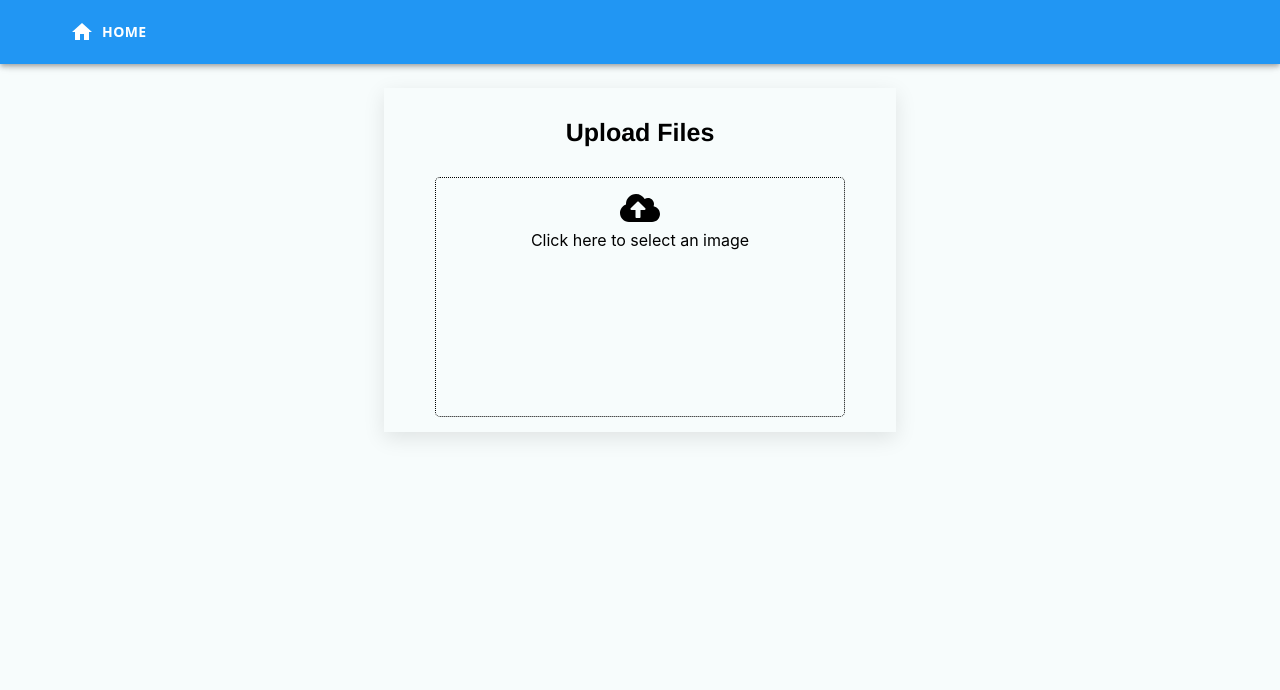
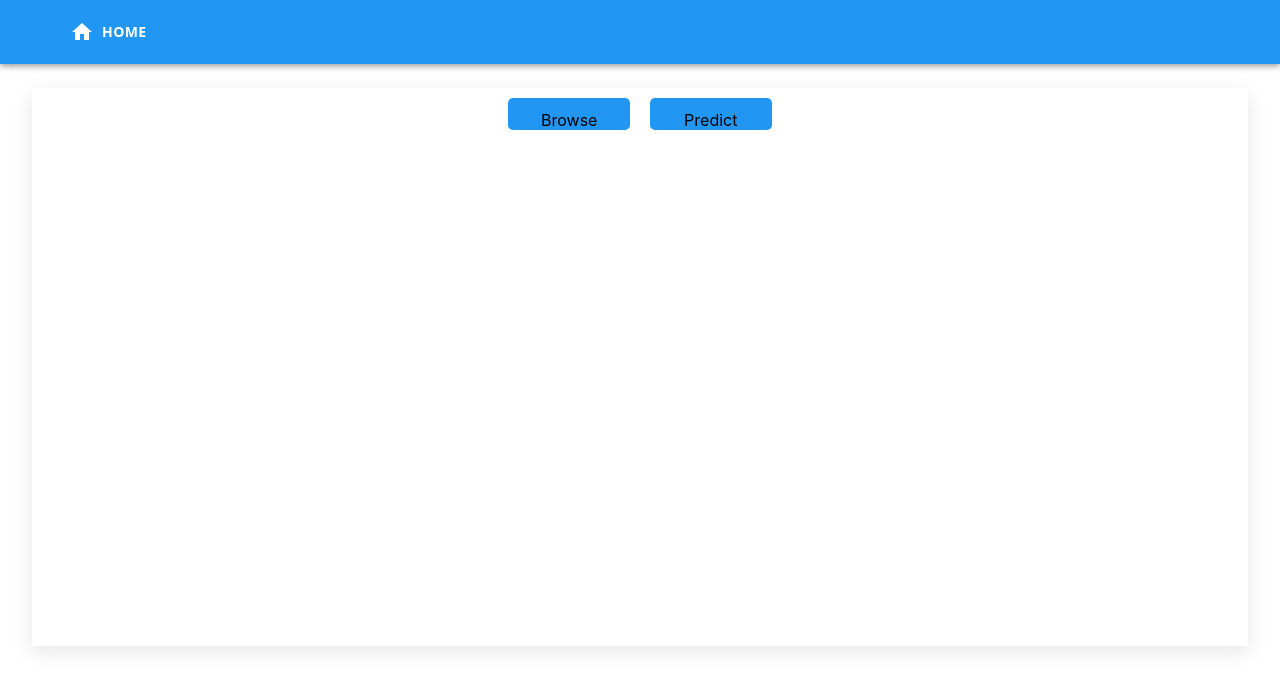
Before and after one commit to logannas/ImageAnnotation, a React (Create React App) app: page /liveness in a window 1280 px wide. Shown: the top 690 px of the page. Built offline with nearby package versions, Linux system fonts and the light colour scheme; the HTML template or start-up script is replaced by a standard one.

Commit message:
change liveness style

```diff
--- a/src/components/Classification/index.js
+++ b/src/components/Classification/index.js
@@ -1,11 +1,7 @@
 import React from 'react';
+import Header from '../Header/index';
 import Imagem from '../Image/index';
-import Header from '../Header/index';
-import { Button, makeStyles } from "@material-ui/core";
-import ResultClassification from '../ResultClassification/index'
-import ArrowBackIcon from '@material-ui/icons/ArrowBack';
-import { FaCloudUploadAlt } from "react-icons/fa";
-import { Link as RouterLink } from 'react-router-dom';
+import { makeStyles } from "@material-ui/core";
 import 'fontsource-roboto';
 
 
@@ -19,61 +15,43 @@ const useStyles = makeStyles(() => ({
         justifyContent: "center",
         alignItems: "center",
     },
+    boxPredict: {
+        minHeight: "60vh",
+    },
     button: {
-        width: "80%",
-        minHeight: "30vh",
+        background: "#2196f3",
+        width: "10%",
+        maxHeight: "4vh",
         display: "inline-block",
         margin: "10px",
         padding: "10px",
-        borderStyle: "dotted",
-        borderWidth: "thin",
         borderRadius: "5px",
         color: "black",
         cursor: "pointer",
         marginBottom: "3%",
     },
-    button1: {
-        background: "#2196f3",
-        width: "80%",
-        display: "inline-block",
-        margin: "10px",
-        padding: "10px",
-        borderRadius: "5px",
-        color: "white",
-        cursor: "pointer",
-    },
-    fileinput: {
-        display: "none",
-    },
     p: {
-        marginTop: "5%",
         color: "black",
         fontSize: "25px",
     },
     box: {
         marginTop: "5%",
-        width: "40%",
+        width: "95%",
         margin: "auto",
         boxShadow: "0 4px 8px 0 rgba(0, 0, 0, 0), 0 6px 20px 0 rgba(0, 0, 0, 0.1)",
-        textAlign: "center",
-        display: "inline-block",
-        justifyContent: "center",
-        alignItems: "center",
+        // textAlign: "center",
+        // // display: "inline-block",
+        // justifyContent: "center",
+        // alignItems: "center",
     },
-    buttonBack: {
-        float: "left",
+    fileinput: {
+        display: "none",
     },
-    icon:{
-        width:"40px",
-        height:"40px",
-    }
 }));
 
-
-export default function Classification() {
-    const [isBusy, setBusy] = React.useState(false);
-    const [isBusyButton, setBusyButton] = React.useState(false);
+export default function Segmentation() {
     const [file, setFile] = React.useState("");
+    const [isPredict, setPredict] = React.useState(false)
 
     const classes = useStyles();
 
@@ -82,55 +60,33 @@ export default function Classification() {
         event.target.value = null;
     }
 
-    const refreshPage = () => {
-        window.location.reload();
-    }
-
-    const classification = () => {
-        //Chamar APi
-        if (file) {
-            setBusy(true)
-            setBusyButton(true)
-        }
-        else {
-            alert("É necessário selecionar uma imagem")
-        }
+    function Predict() {
+        //Chamar a Api
+        setPredict(true);
     }
 
     return (
         <div>
-            <Header title="Esse é o título" />
+            <Header />
             <br></br>
-            {isBusy ? (
-                <div></div>
-            ) : (
             <div className={classes.root}>
                 <div className={classes.box}>
+                    <input type="file" id="file" accept="image/*" onChange={handleUpload} className={classes.fileinput} />
+                    <label htmlFor="file" className={classes.button}>Browse</label>
+                    <label className={classes.button} onClick={Predict}>Predict</label>
+                    <div className={classes.boxPredict}>
+                        {isPredict ? (
                             <div>
-                            <p className={classes.p}>Upload Files</p>
-                            <input type="file" id="file" accept="image/*" onChange={handleUpload} className={classes.fileinput} />
-                            <label htmlFor="file" className={classes.button}>
-                                <FaCloudUploadAlt className={classes.icon}/>
-                                <br></br>
-                                Click here to select an image
+                                <p className={classes.p}>Label: <u>Real</u></p>
+                                <p className={classes.p}>Probability: <u>X %</u></p>
+                            </div>
+                        ) : (
+                            <div></div>
+                        )}
                         {file && <Imagem image={file} />}
-                            </label>
-                            {file && <label className={classes.button1} onClick={classification}>Enviar</label>}
                     </div>
                 </div>
             </div>
-            )}
-            {isBusyButton ? (
-                < div className={classes.root}>
-                    <div className={classes.box}>
-                        <Button onClick={refreshPage} {...{ key: "Init", className: classes.buttonBack, component: RouterLink }}><ArrowBackIcon /></Button>
-                        <ResultClassification file={file} />
         </div>
-                </div>
-            ) : (
-                <div></div>
-            )
-            }
-        </div >
     );
 }
--- a/src/components/Image/index.js
+++ b/src/components/Image/index.js
@@ -1,11 +1,9 @@
 import React from 'react';
-import '../main.css';
 
-export default function Image(props){
-    return(
-        <div className="DivImage">
-            <img src={URL.createObjectURL(props.image)} alt={props.name} className="imagem"/>
-
+export default function Image(props) {
+    return (
+        <div>
+            <img src={URL.createObjectURL(props.image)} alt={props.name} style={{ width: "20%" }} />
         </div>
 
     );
--- a/src/components/Segmentation/index.js
+++ b/src/components/Segmentation/index.js
@@ -114,7 +114,7 @@ export default function Segmentation() {
     var cnvs = [];
 
     useEffect(() => {
-        setTable(false)
+        setTable(false);
       }, [file]);
 
     function handleUpload(event) {
```
Also changed, not shown: 1 other file (tests, documents, lock files or other folders). Lines whose indentation alone changed are shown as unchanged.
